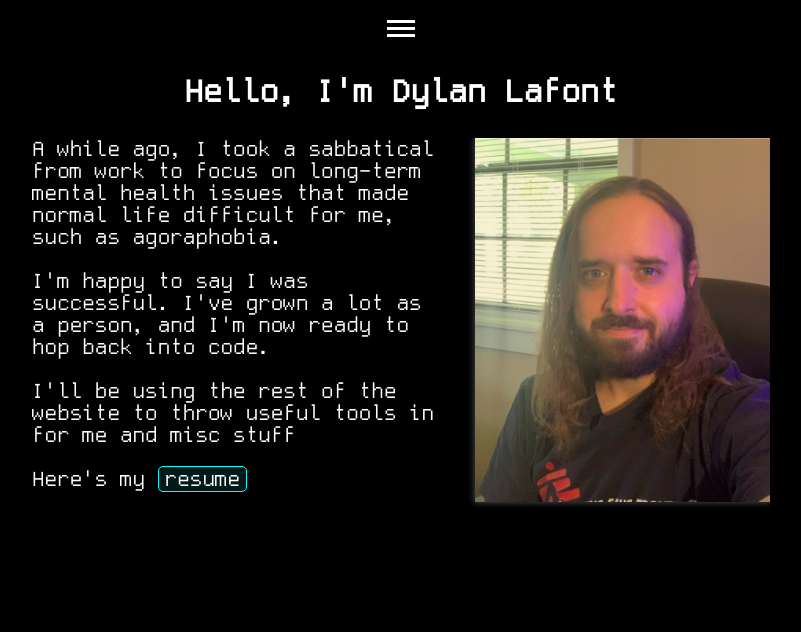
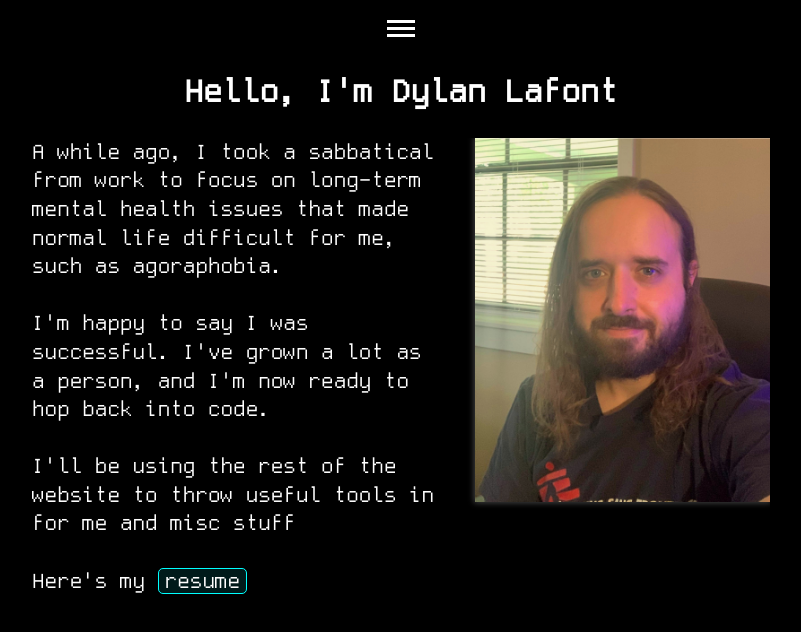
Before and after one commit to djlafo/personal-site-2024, a React (Create React App) app: page / in a window 1280 px wide. Shown: the top 632 px of the page, without its empty margins (239-1040 px from the left). Built offline with nearby package versions, Linux system fonts and the light colour scheme.

Commit message:
line height tweak

```diff
--- a/src/index.css
+++ b/src/index.css
@@ -38,7 +38,7 @@ code {
 }
 
 p {
-  line-height: 1;
+  line-height: 1.3;
   overflow: hidden;
 }
 
```
